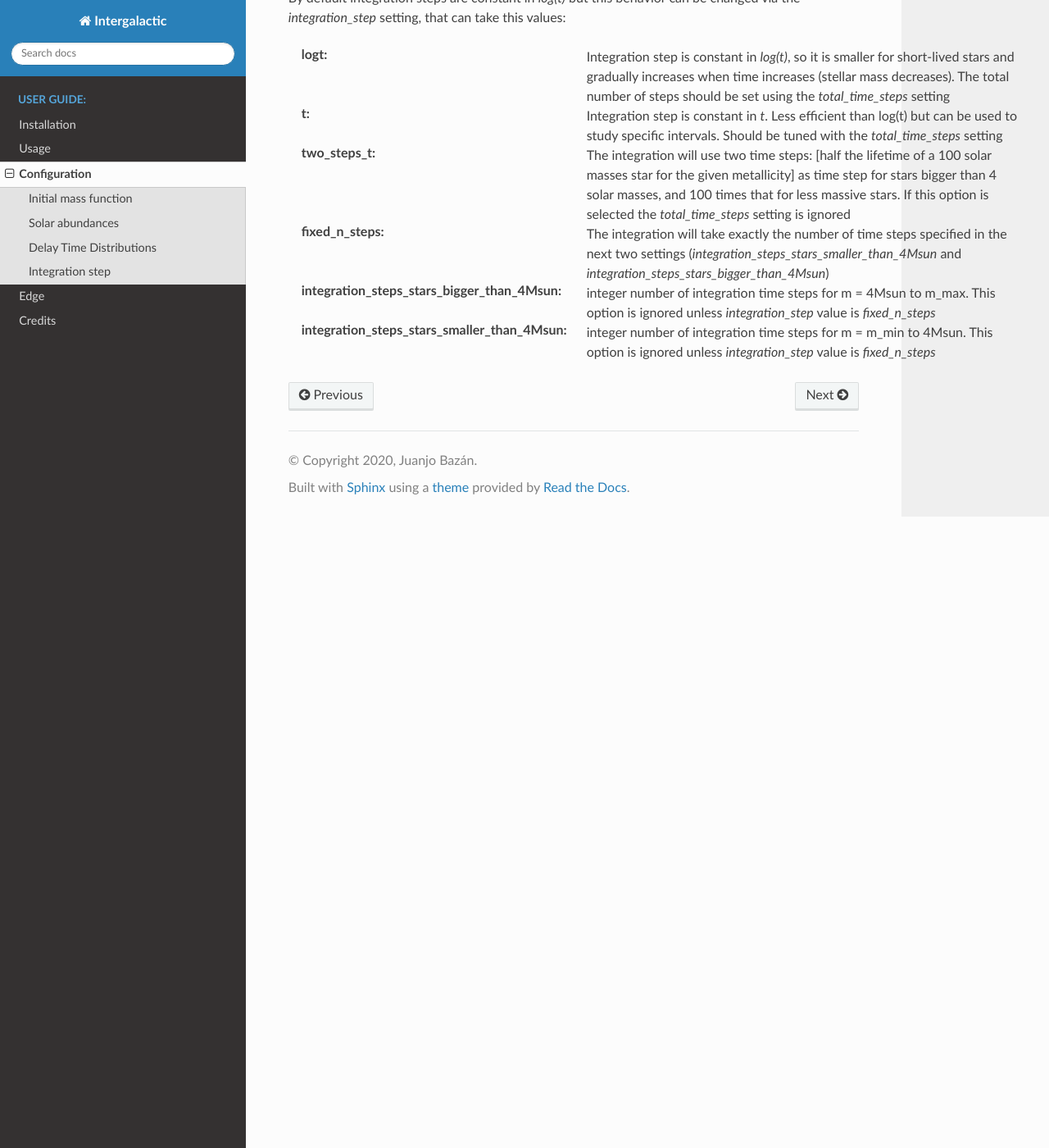
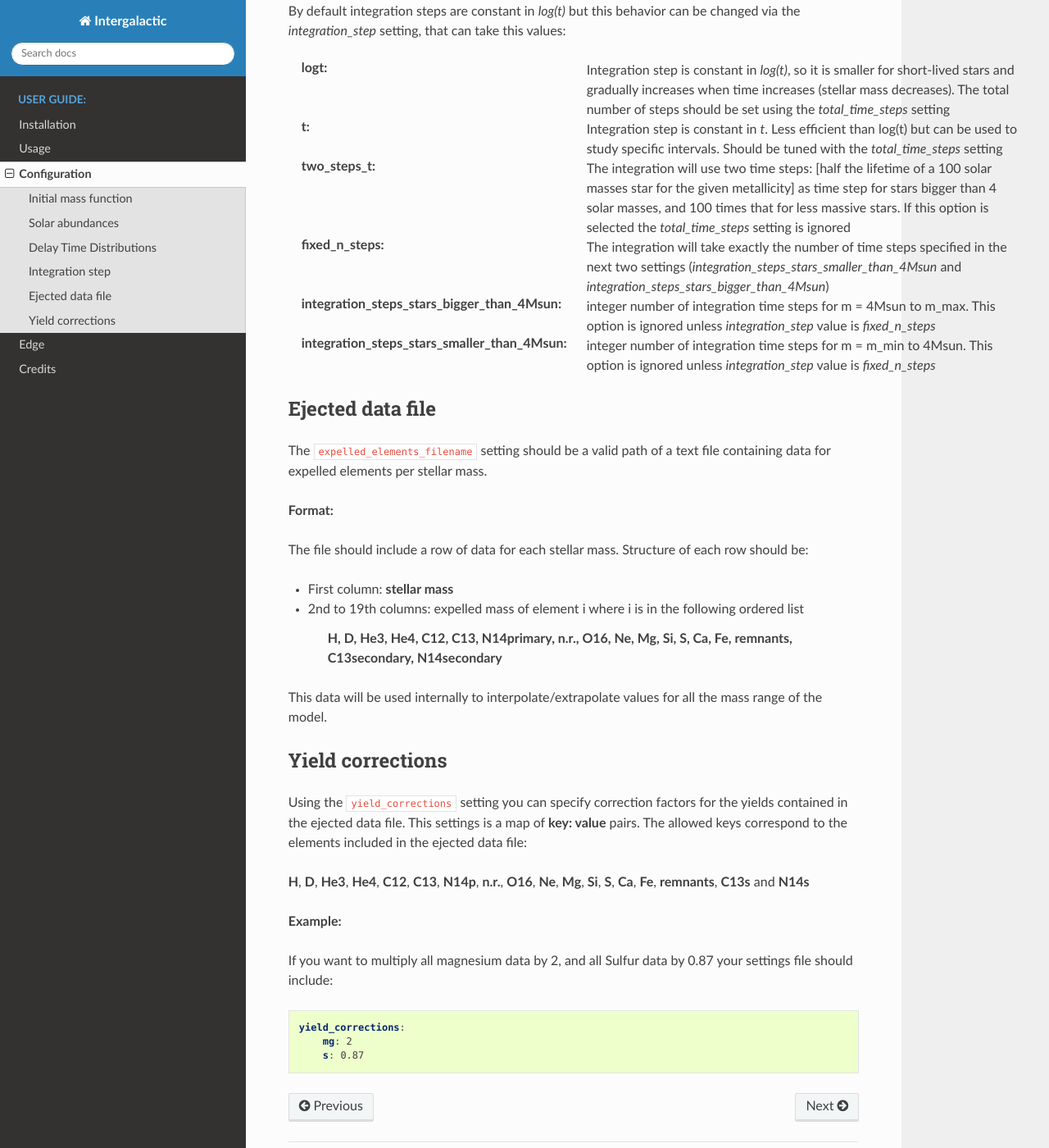
Before and after one commit to xuanxu/starmatrix, a Sphinx documentation site: the page built from docs/configuration.rst, in a window 1280 px wide and 1400 px high, scrolled down 1987 px. Shown: the whole window at 82% size. Built offline with Sphinx 7.4.7 and the Read the Docs theme 2.0.0, drawn with Linux system fonts in a browser that asks for light colours; some of the changed text lies outside the part shown.

Commit message:
add docs for yield settings

```diff
--- a/docs/configuration.rst
+++ b/docs/configuration.rst
@@ -18,11 +18,12 @@ Intergalactic reads a configuration file where several input parameters (all of
         matrix_headers    # Flag to include headers in the qm-matrices file. Default value: yes
         return_fractions  # Flag to calculate R: fraction of mass restored to the ISM. Default: False
         integration_step  # The integration step can be constant in t or in log(t). Default: "logt"
-        dtd_correction_factor # Correction factor for the uncertainty in the DTD integral. Default: 1.0
+        dtd_correction_factor # Correction for the uncertainty in the DTD integral. Default: 1.0
         deprecation_warnings  # If False Intergalactic won't show deprecation warnings. Default: True
         expelled_elements_filename  # Filename of ejected data. Defaults to an internal file with
                                     # data for z=0.02 from Gavilan et al, 2006, A&A, 450, 509
                                     # and Chieffi & Limongi, 2004, ApJ, 608, 405
+        yield_corrections # A map of individual correction factors for items in the ejected data file
 
 Intergalactic will use its internal default values for all params for which no values are provided.
 
@@ -90,3 +91,40 @@ By default integration steps are constant in `log(t)` but this behavior can be c
 :fixed_n_steps: The integration will take exactly the number of time steps specified in the next two settings (`integration_steps_stars_smaller_than_4Msun` and `integration_steps_stars_bigger_than_4Msun`)
 :integration_steps_stars_bigger_than_4Msun: integer number of integration time steps for m = 4Msun to m_max. This option is ignored unless `integration_step` value is `fixed_n_steps`
 :integration_steps_stars_smaller_than_4Msun: integer number of integration time steps for m = m_min to 4Msun. This option is ignored unless `integration_step` value is `fixed_n_steps`
+
+
+Ejected data file
+-----------------
+
+The ``expelled_elements_filename`` setting should be a valid path of a text file containing data for expelled elements per stellar mass.
+
+**Format:**
+
+The file should include a row of data for each stellar mass.
+Structure of each row should be:
+
+* First column: **stellar mass**
+* 2nd to 19th columns: expelled mass of element i where i is in the following ordered list
+
+    **H, D, He3, He4, C12, C13, N14primary, n.r., O16, Ne, Mg, Si, S, Ca, Fe, remnants, C13secondary, N14secondary**
+
+This data will be used internally to interpolate/extrapolate values for all the mass range of the model.
+
+Yield corrections
+-----------------
+
+Using the ``yield_corrections`` setting you can specify correction factors for the yields contained in the ejected data file.
+This settings is a map of **key: value** pairs.
+The allowed keys correspond to the elements included in the ejected data file:
+
+**H**, **D**, **He3**, **He4**, **C12**, **C13**, **N14p**, **n.r.**, **O16**, **Ne**, **Mg**, **Si**, **S**, **Ca**, **Fe**, **remnants**, **C13s** and **N14s**
+
+**Example:**
+
+If you want to multiply all magnesium data by 2, and all Sulfur data by 0.87 your settings file should include:
+
+.. code:: yaml
+
+    yield_corrections:
+        mg: 2
+        s: 0.87
```
